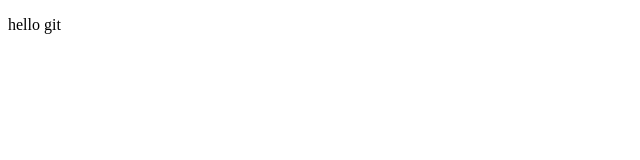
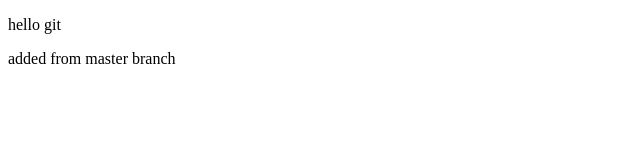
Before and after one commit to angadnagar/demo-repo-for-merging, a plain HTML site: page index.html in a window 1280 px wide. Shown: the whole page, without its empty margins (0-640 px from the left). Drawn offline with Linux system fonts and the light colour scheme.

Commit message:
updated index.html with new line

```diff
--- a/index.html
+++ b/index.html
@@ -7,6 +7,7 @@
 </head>
 <body>
 	<p>hello git</p>
+	<p>added from master branch</p>
 
 </body>
 </html>
```
